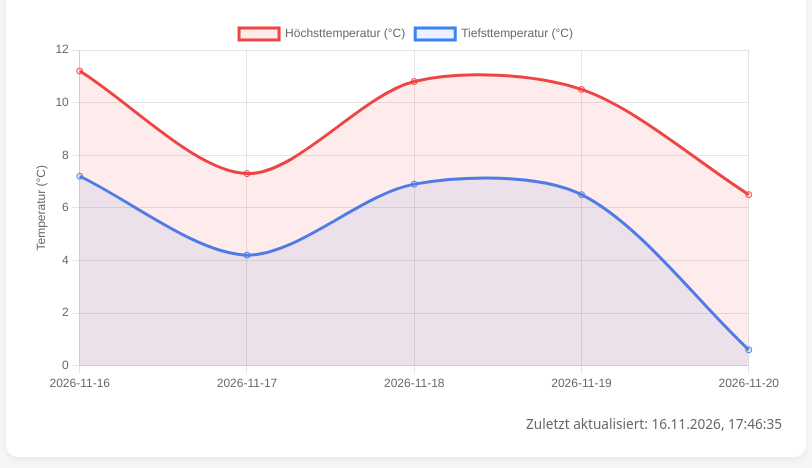
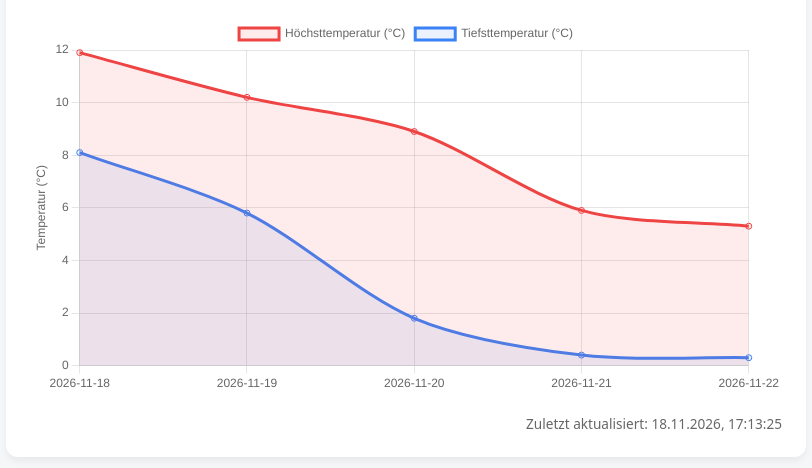
Before and after one commit to julianstaiger-cmd/GH_action_testing, a plain HTML site: page index.html in a window 1280 px wide. Shown: the part 110-578 px from the top of the page, without its empty margins (234-1046 px from the left). Drawn offline with nearby package versions, Linux system fonts and the light colour scheme.

Commit message:
deploy: ab9ad3fede95565fdd612660c6ba05b7726aece3

```diff
--- a/index.html
+++ b/index.html
@@ -16,7 +16,7 @@
   <div class="card">
     <h1>🌤️ 5-Tage Wettervorhersage Berlin</h1>
     <canvas id="weatherChart"></canvas>
-    <div class="footer">Zuletzt aktualisiert: 16.11.2026, 17:46:35</div>
+    <div class="footer">Zuletzt aktualisiert: 18.11.2026, 17:13:25</div>
   </div>
 
   <script>
@@ -24,11 +24,11 @@
     new Chart(ctx, {
       type: 'line',
       data: {
-        labels: ["2026-11-16","2026-11-17","2026-11-18","2026-11-19","2026-11-20"],
+        labels: ["2026-11-18","2026-11-19","2026-11-20","2026-11-21","2026-11-22"],
         datasets: [
           {
             label: 'Höchsttemperatur (°C)',
-            data: [11.2,7.3,10.8,10.5,6.5],
+            data: [11.9,10.2,8.9,5.9,5.3],
             borderColor: '#ef4444',
             backgroundColor: 'rgba(239, 68, 68, 0.1)',
             fill: true,
@@ -36,7 +36,7 @@
           },
           {
             label: 'Tiefsttemperatur (°C)',
-            data: [7.2,4.2,6.9,6.5,0.6],
+            data: [8.1,5.8,1.8,0.4,0.3],
             borderColor: '#3b82f6',
             backgroundColor: 'rgba(59, 130, 246, 0.1)',
             fill: true,
```
